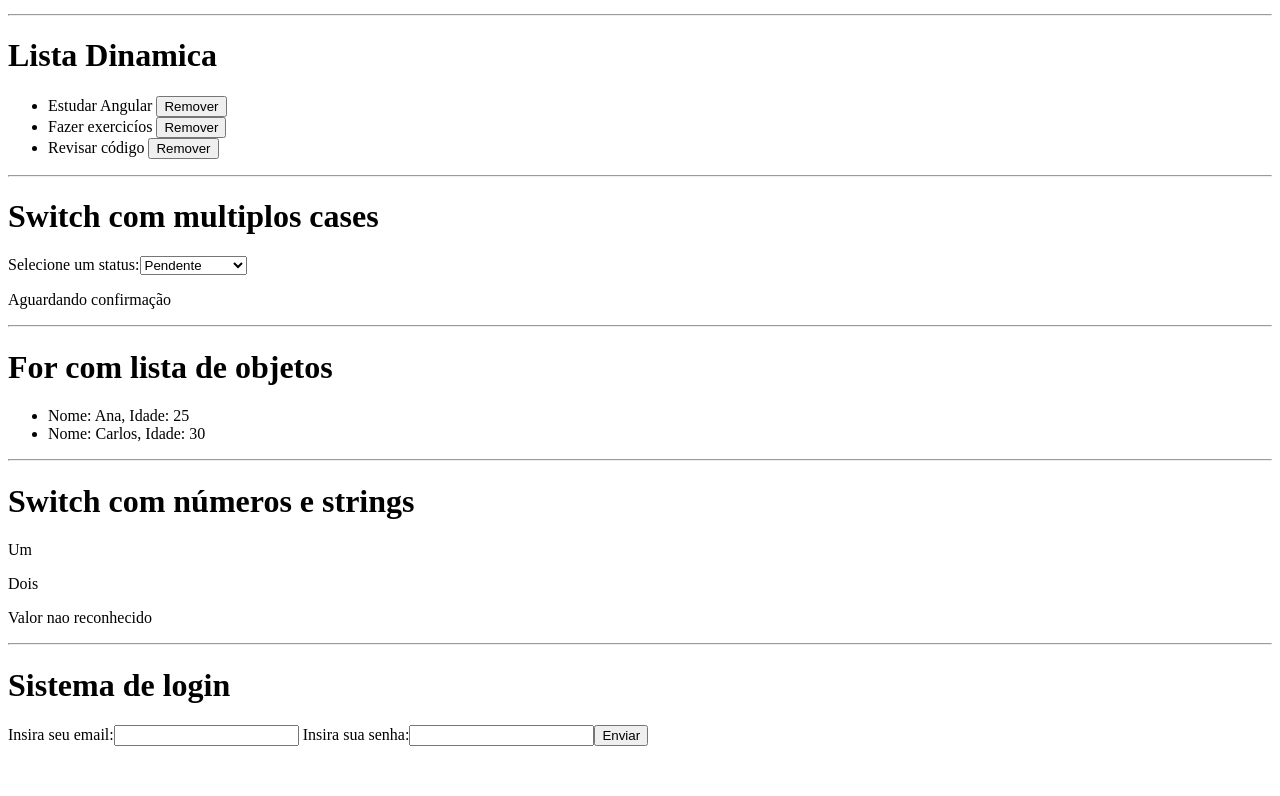
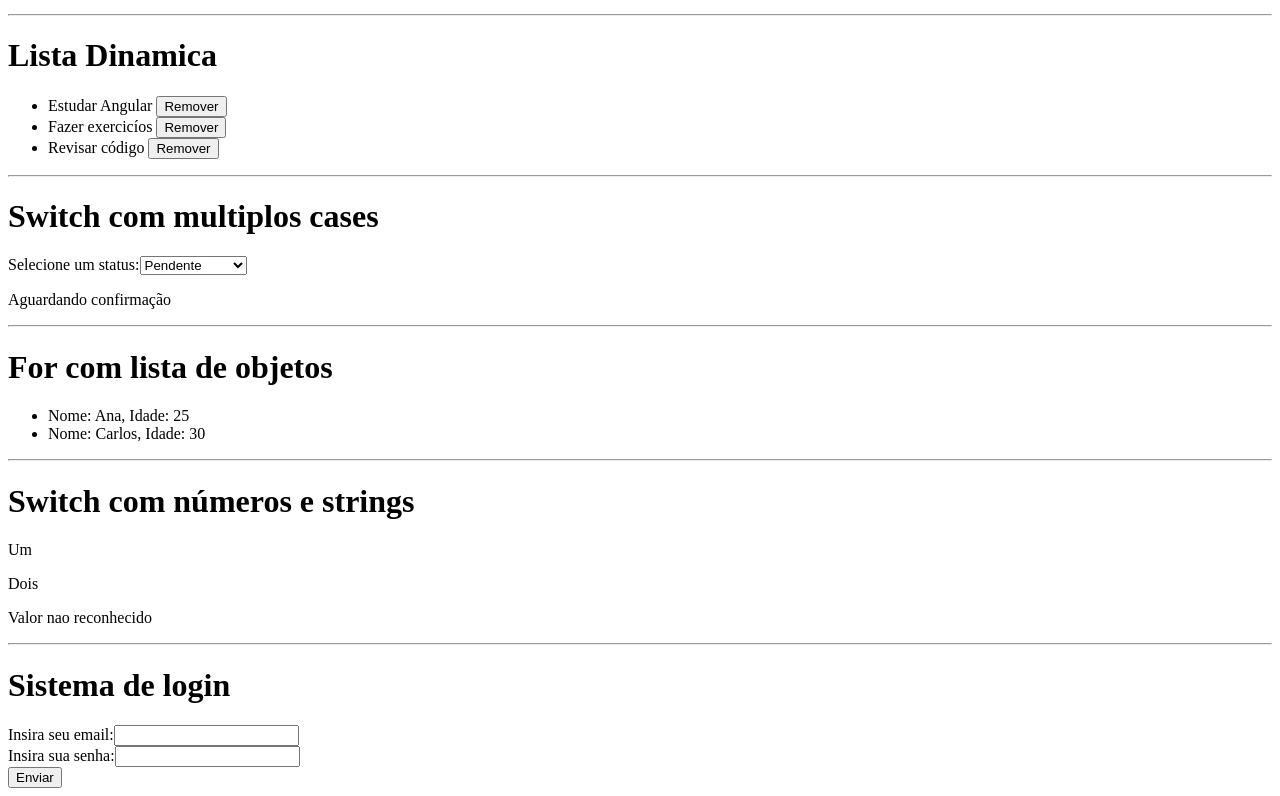
Before and after one commit to ViniShuet/At1_Cp2_mwe, an Angular app: page / in a window 1280 px wide. Shown: the part 442-1238 px from the top of the page. Before the commit the page ends 1196 px from the top, so only its background shows below. Built offline with nearby package versions, Linux system fonts and the light colour scheme.

Commit message:
Exercicio 9

```diff
--- a/src/app/components/sistema-login/sistema-login.component.html
+++ b/src/app/components/sistema-login/sistema-login.component.html
@@ -1,7 +1,19 @@
 <h1>Sistema de login</h1>
 
-<form action="">
-    Insira seu email:<input type="email" required>
-    Insira sua senha:<input type="number" required min="6">
-    <input type="submit" value="Enviar">
+<form (submit)="onSubmit()">
+    <div>
+        <label>Insira seu email:</label>
+        <input type="email" [(ngModel)]="email" name="email" required>
+    </div>
+
+    <div>
+        <label>Insira sua senha:</label>
+        <input type="password" [(ngModel)]="senha" name="senha" required minlength="6">
+    </div>
+
+    <button type="submit">Enviar</button>
+
+    <div *ngIf="mensagem">
+        {{mensagem}}
+    </div>
 </form>
--- a/src/app/components/sistema-login/sistema-login.component.ts
+++ b/src/app/components/sistema-login/sistema-login.component.ts
@@ -1,14 +1,39 @@
 import { CommonModule } from '@angular/common';
 import { Component } from '@angular/core';
+import { FormsModule } from '@angular/forms';
 
 @Component({
   selector: 'app-sistema-login',
   standalone: true,
-  imports: [CommonModule],
+  imports: [CommonModule, FormsModule],
   templateUrl: './sistema-login.component.html',
-  styleUrl: './sistema-login.component.css'
+  styleUrls: ['./sistema-login.component.css']
 })
 export class SistemaLoginComponent {
-  email:string = "user@teste.com"
-  senha:number = 123456
+  email: string = "";
+  senha: string = "";
+  mensagem: string = "";
+  loginSucesso: boolean = false;
+
+  onSubmit() {
+    if (!this.email || !this.senha) {
+      this.mensagem = "Preencha todos os campos";
+      this.loginSucesso = false;
+      return;
+    }
+
+    if (this.senha.length < 6) {
+      this.mensagem = "Senha deve ter pelo menos 6 caracteres";
+      this.loginSucesso = false;
+      return;
+    }
+
+    if (this.email === "user@teste.com" && this.senha === "123456") {
+      this.mensagem = "Login bem-sucedido!";
+      this.loginSucesso = true;
+    } else {
+      this.mensagem = "Acesso negado: Credenciais inválidas";
+      this.loginSucesso = false;
+    }
+  }
 }
```
